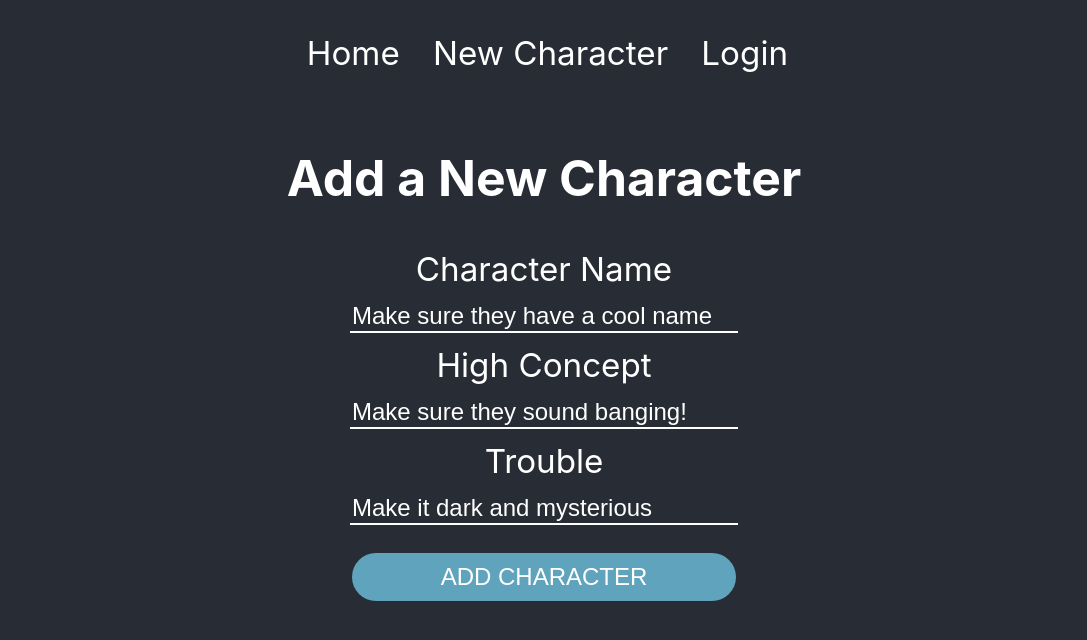
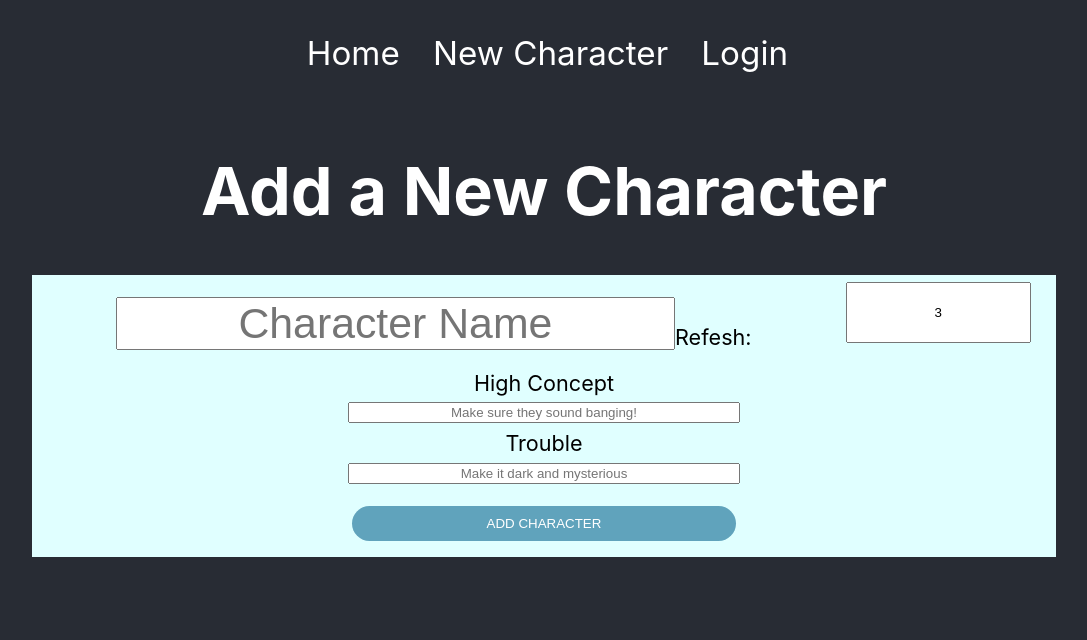
Before and after one commit to GideonBrimleaf/fate_character_generator, a React (Create React App) app: page /new in a window 1280 px wide. Shown: the top 640 px of the page, without its empty margins (96-1183 px from the left). Built offline with nearby package versions, Linux system fonts and the light colour scheme; no server answers; sample sign-in values are in the browser's storage.

Commit message:
login form stylings specific to login

```diff
--- a/src/auth/Login.css
+++ b/src/auth/Login.css
@@ -1,6 +1,6 @@
-input:-webkit-autofill,
-input:-webkit-autofill:hover,
-input:-webkit-autofill:focus,
+.login-input:-webkit-autofill,
+.login-input:-webkit-autofill:hover,
+.login-input:-webkit-autofill:focus,
 textarea:-webkit-autofill,
 textarea:-webkit-autofill:hover,
 textarea:-webkit-autofill:focus,
@@ -12,13 +12,13 @@ select:-webkit-autofill:focus {
   font-size: x-large;
 }
 
-input::placeholder {
+.login-input::placeholder {
   text-align: left;
   font-size: x-large;
   color: white;
 }
 
-input {
+.login-input {
   min-height: 2.5vh;
   background-color: #282c34;
   border-top-style: none;
@@ -30,18 +30,18 @@ input {
   font-size: x-large;
 }
 
-input[type="email"]:focus {
+.login-input[type="email"]:focus {
   outline: none;
 }
 
-input[type="email"]:focus:hover {
+.login-input[type="email"]:focus:hover {
   outline: none;
 }
 
-input[type="password"]:focus {
+.login-input[type="password"]:focus {
   outline: none;
 }
 
-input[type="password"]:focus:hover {
+.login-input[type="password"]:focus:hover {
   outline: none;
 }
--- a/src/auth/Login.js
+++ b/src/auth/Login.js
@@ -29,8 +29,8 @@ const Login = ({ history }) => {
     <div>
       <h1>Log In</h1>
       <form onSubmit={handleLogin}>
-        <input name="email" type="email" placeholder="Email:" />
-        <input name="password" type="password" placeholder="Password:" />
+        <input className="login-input" name="email" type="email" placeholder="Email:" />
+        <input className="login-input" name="password" type="password" placeholder="Password:" />
         <button className="primary-button" type="submit">Log in</button>
       </form>
     </div>
--- a/src/containers/CharacterForm.js
+++ b/src/containers/CharacterForm.js
@@ -1,5 +1,6 @@
 import React, { Component } from 'react'
 import './CharacterForm.css'
+import '../components/CharacterDetail.css'
 import { withRouter } from 'react-router-dom'
 
 class CharacterForm extends Component {
@@ -118,18 +119,26 @@ class CharacterForm extends Component {
 
   render() {
     return (
-      <section>
+      <main>
         <h1>Add a New Character</h1>
-        <form onSubmit={this.handleSubmit}>
-          <label htmlFor="characterName">Character Name</label>
+        <form className="character-sheet character-sheet-text" onSubmit={this.handleSubmit}>
+          <section className="character-stats">
             <input
+              className="character-name character-sheet-item-primary"
               type="text"
               id="characterName"
-              placeholder="Make sure they have a cool name"
+              placeholder="Character Name"
               value={this.state.name}
               onChange={this.handleNameChange}
               required
             />
+            <label htmlFor="refresh" className="character-sheet-header refresh-header character-sheet-text">Refesh:</label>
+            <input
+              type="text"
+              id="refresh"
+              value={this.state.refresh}
+            />
+          </section>
           <label htmlFor="characterConcept">High Concept</label>
             <input
               type="text"
@@ -150,7 +159,7 @@ class CharacterForm extends Component {
             />
           <input className="form-submit" type="submit" value="Add Character"/>
         </form>
-      </section>
+      </main>
     )
   }
 }
```
